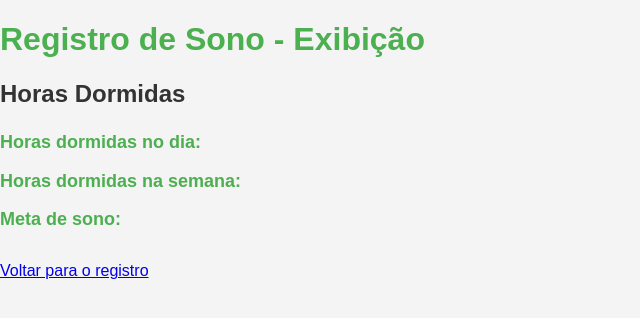
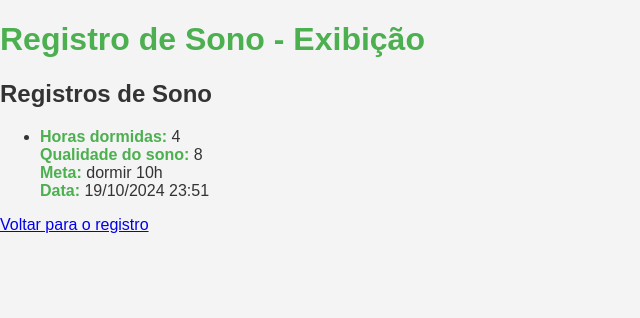
Before and after one commit to luizfnogueira/PROJETO-FDS, a Django app: page /horassono/ in a window 1280 px wide. Shown: the part 51-369 px from the top of the page, without its empty margins (0-640 px from the left). Run offline with Django 5.2, Linux system fonts and the light colour scheme; data comes from the database, SQL or seed files in the repository; both versions use the stored data as it was after the commit; parts of the project's set-up code (start-up, migrations or seed data) failed here and were passed over.

Commit message:
adicionei o banco de dados de sono, e horassono

```diff
--- a/main/models.py
+++ b/main/models.py
@@ -83,3 +83,12 @@ class RegistroSaude(models.Model):
 
     def __str__(self):
         return f"{self.sintoma} - {self.intensidade}"
+
+class Sono(models.Model):
+    horas_dormidas = models.IntegerField()
+    qualidade_sono = models.IntegerField()
+    meta_sono = models.TextField()
+    data_registro = models.DateTimeField(auto_now_add=True)
+
+    def __str__(self):
+        return f"Sono: {self.horas_dormidas} horas, Qualidade: {self.qualidade_sono}"
--- a/main/templates/html/horassono.html
+++ b/main/templates/html/horassono.html
@@ -29,13 +29,20 @@
     <h1>Registro de Sono - Exibição</h1>
 
     <div>
-        <h2>Horas Dormidas</h2>
-        <p><strong>Horas dormidas no dia:</strong></p>
-        <p><strong>Horas dormidas na semana:</strong> </p>
-        <p><strong>Meta de sono:</strong></p>
-        <br>
+        <h2>Registros de Sono</h2>
+        <ul>
+            {% for registro in registros %}
+                <li>
+                    <strong>Horas dormidas:</strong> {{ registro.horas_dormidas }} <br>
+                    <strong>Qualidade do sono:</strong> {{ registro.qualidade_sono }} <br>
+                    <strong>Meta:</strong> {{ registro.meta_sono }} <br>
+                    <strong>Data:</strong> {{ registro.data_registro|date:"d/m/Y H:i" }} <br>
+                </li>
+            {% empty %}
+                <li>Nenhum registro encontrado.</li>
+            {% endfor %}
+        </ul>
         <a class="botao" href="{% url 'sono' %}">Voltar para o registro</a>
     </div>
-
 </body>
 </html>
--- a/main/views.py
+++ b/main/views.py
@@ -3,8 +3,9 @@ from django.contrib.auth.models import User
 from django.contrib.auth import authenticate, login as auth_login, logout as auth_logout
 from django.contrib import messages
 from django.db import models
-from .models import Perfil, Hidratacao, IMC, Treino, Exercicio, Sentimento, Atividade, RegistroSaude
+from .models import Perfil, Hidratacao, IMC, Treino, Exercicio, Sentimento, Atividade, RegistroSaude, Sono
 from datetime import date
+
 
 
 def paginainicial(request):
@@ -200,3 +201,21 @@ def sono(request):
 
 def horassono(request):
     return render(request, 'html/horassono.html')
+
+def sono(request):
+    if request.method == "POST":
+        horas_dormidas = int(request.POST.get('hours'))
+        qualidade_sono = int(request.POST.get('quality'))
+        meta_sono = request.POST.get('goal')
+
+        # Salvar no banco de dados
+        novo_registro = Sono(horas_dormidas=horas_dormidas, qualidade_sono=qualidade_sono, meta_sono=meta_sono)
+        novo_registro.save()
+
+        return redirect('horassono')  # Redireciona para a página de visualização
+
+    return render(request, 'html/sono.html')
+
+def horassono(request):
+    registros = Sono.objects.all().order_by('-data_registro')  # Exibe os registros mais recentes primeiro
+    return render(request, 'html/horassono.html', {'registros': registros})
```
Also changed, not shown: main/templates/html/sono.html (+2 -17 lines), db.sqlite3, main/migrations/0007_sono.py (added).
